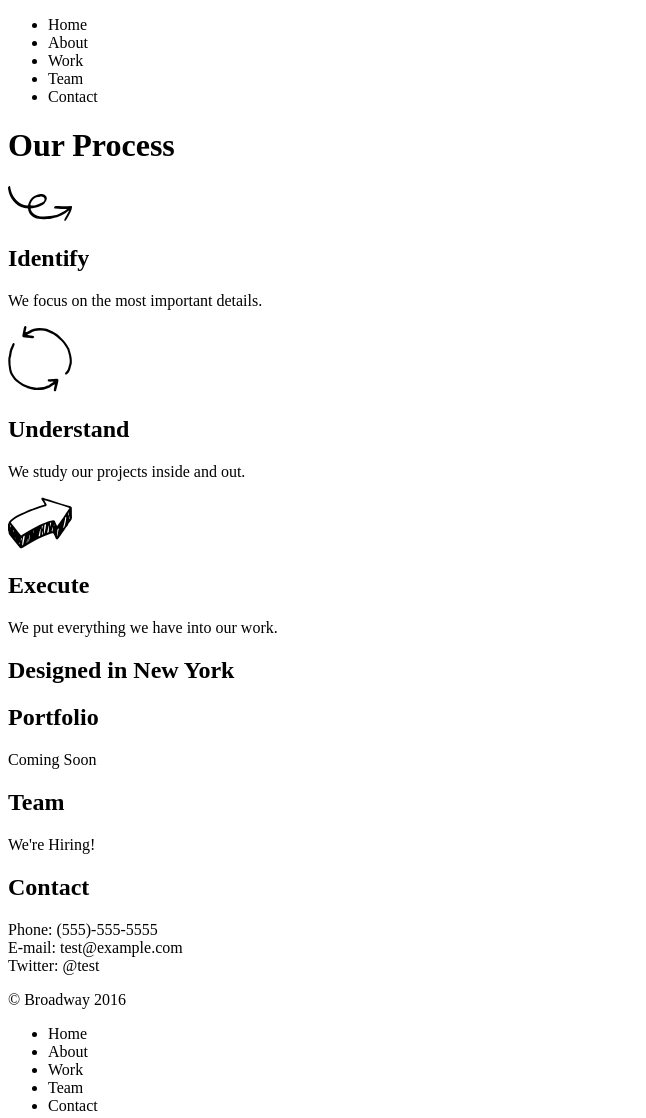
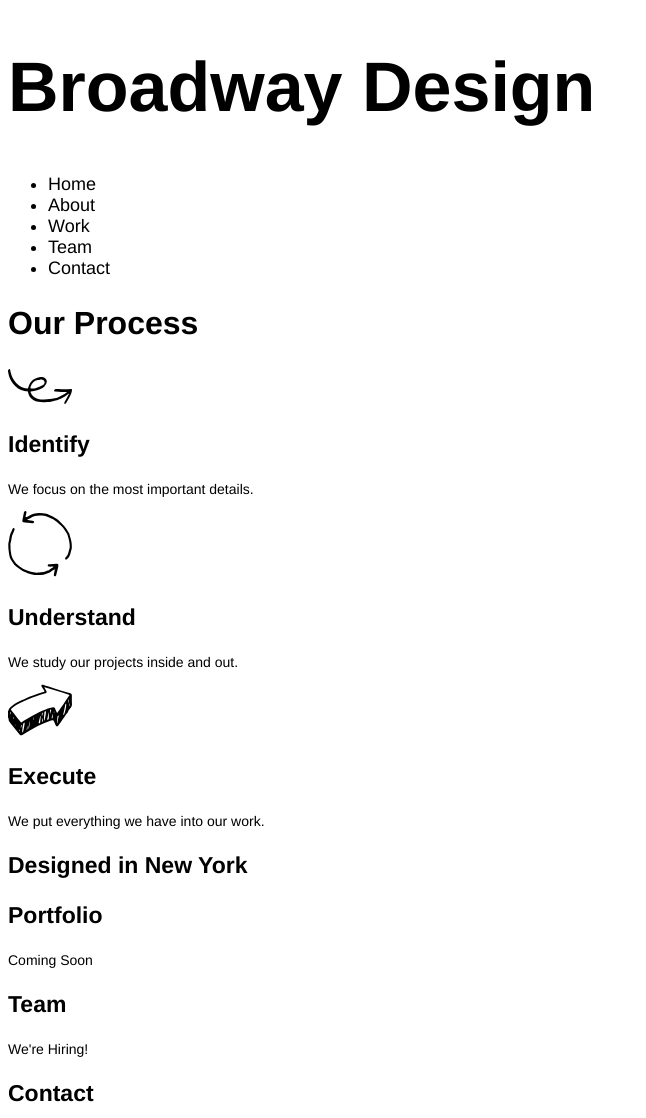
Before and after one commit to pewinkel85/Broadway, a plain HTML site: page index.html in a window 1280 px wide. Shown: the top 1118 px of the page, without its empty margins (0-646 px from the left). Drawn offline with Linux system fonts and the light colour scheme; files that its build step writes are made by us from their sources.

Commit message:
Initial CSS

```diff
--- a/index.html
+++ b/index.html
@@ -7,6 +7,7 @@
   </head>
   <body>
     <header>
+      <h1>Broadway Design</h1>
       <ul>
         <li>Home</li>
         <li>About</li>
@@ -16,22 +17,22 @@
       </ul>
     </header>
 
-    <h1>Our Process</h1>
+    <h2>Our Process</h2>
     <img src="./resources/images/identify.svg" alt="curly arrow">
-    <h2>Identify</h2>
+    <h3>Identify</h3>
     <p>We focus on the most important details.</p>
     <img src="./resources/images/understand.svg" alt="circle arrows">
-    <h2>Understand</h2>
+    <h3>Understand</h3>
     <p>We study our projects inside and out.</p>
     <img src="./resources/images/execute.svg" alt="bold arrow">
-    <h2>Execute</h2>
+    <h3>Execute</h3>
     <p>We put everything we have into our work.</p>
-    <h2>Designed in New York</h2>
-    <h2>Portfolio</h2>
+    <h3>Designed in New York</h3>
+    <h3>Portfolio</h3>
     <p>Coming Soon</p>
-    <h2>Team</h2>
+    <h3>Team</h3>
     <p>We're Hiring!</p>
-    <h2>Contact</h2>
+    <h3>Contact</h3>
     <p>Phone: (555)-555-5555<br />
       E-mail: test@example.com<br />
       Twitter: @test</p>
--- a/resources/css/style.css
+++ b/resources/css/style.css
@@ -0,0 +1,31 @@
+body {
+  background-color: White;
+  font-family: Helvetica, sans-serif;
+}
+
+h1 {
+  font-size: 70px;
+  font-weight: bold;
+}
+
+h2 {
+  font-size: 32px;
+  font-weight: bold;
+}
+
+h3 {
+  font-size: 23px;
+  font-weight: bold;
+}
+
+p {
+  font-size: 14px;
+}
+
+li {
+  font-size: 18px;
+}
+
+footer p {
+  font-size: 11px;
+}
```
Also changed, not shown: resources/images/execute.png (added).
